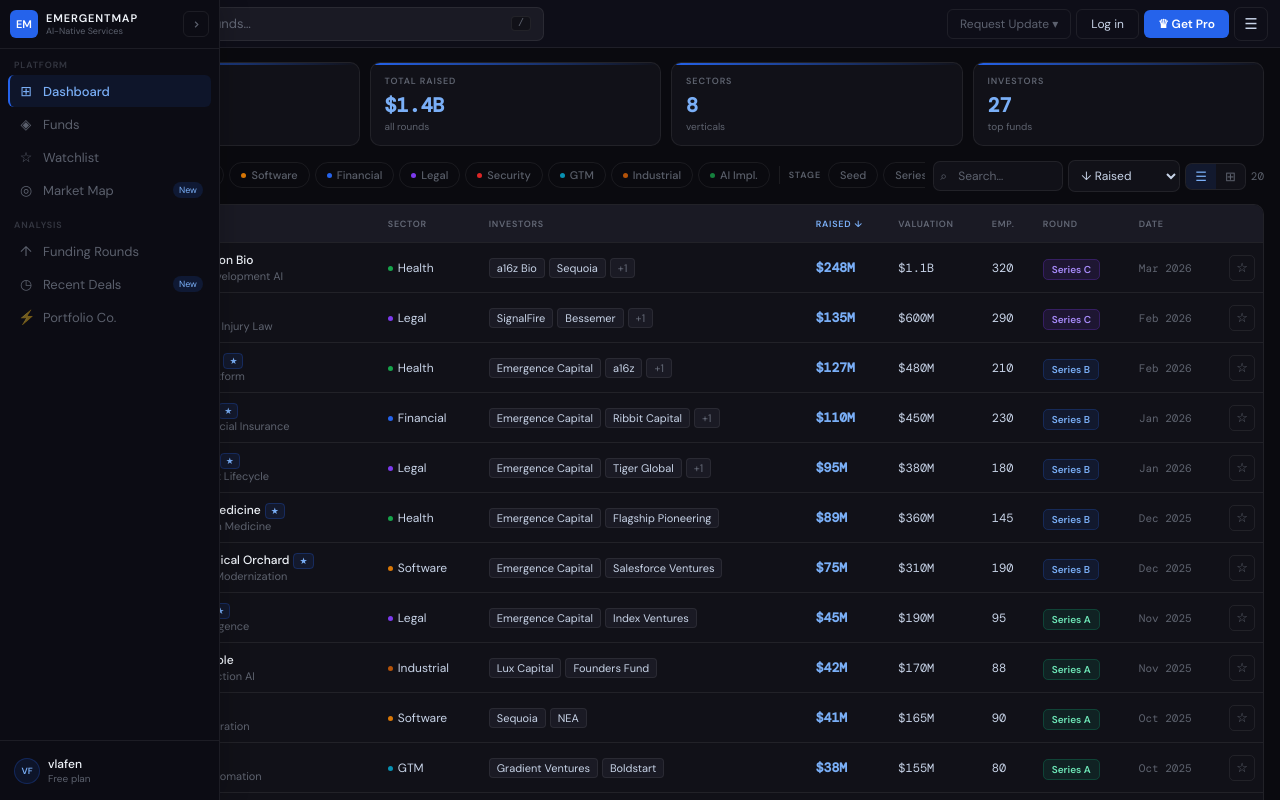
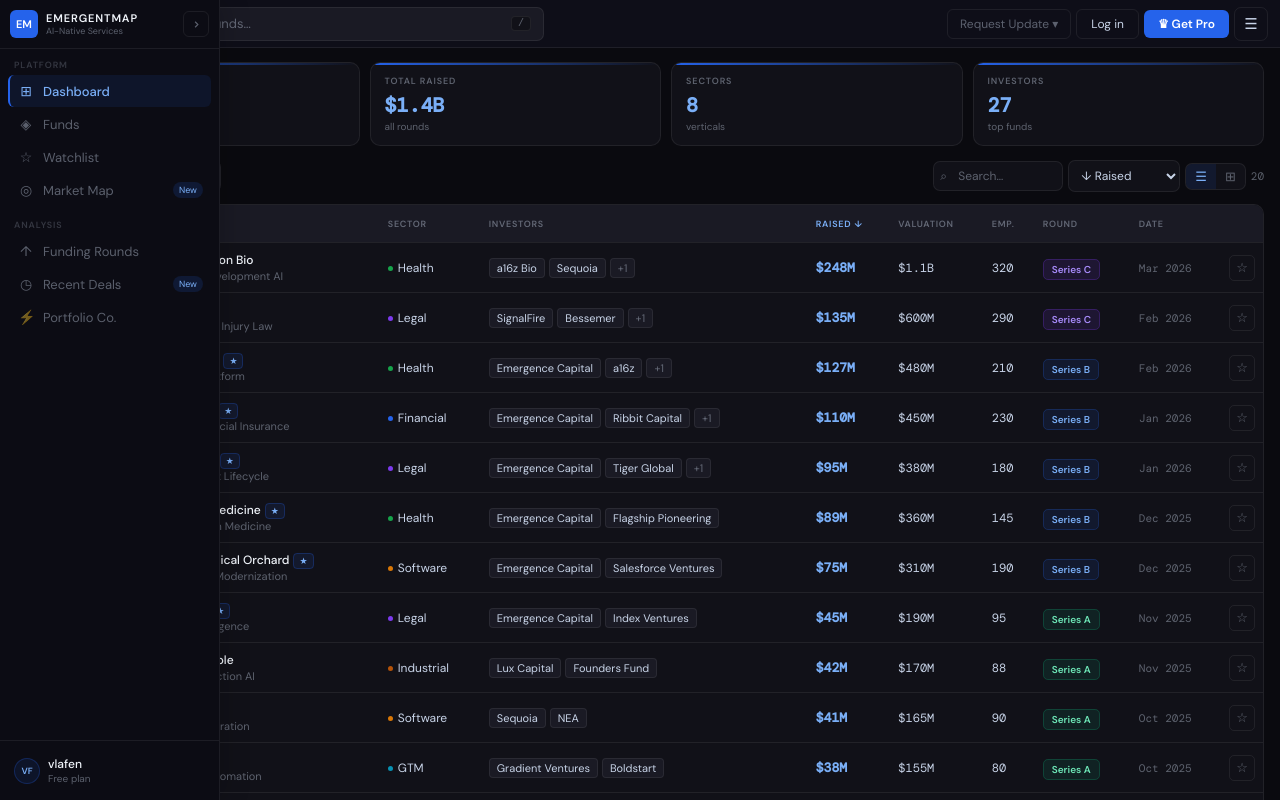
Before and after one commit to vlafen/emergence, a Next.js app: page /dashboard in a window 1280 px wide. Built offline with nearby package versions, Linux system fonts and the light colour scheme.

Commit message:
dashboard: dropdown filters + light theme fix + compact appearance menu

```diff
--- a/app/(public)/dashboard/page.tsx
+++ b/app/(public)/dashboard/page.tsx
@@ -87,6 +87,8 @@
   const [pinned,setPinned]=useState(false)
   const [hovered,setHovered]=useState(false)
   const [menuOpen,setMenuOpen]=useState(false)
+  const [secOpen,setSecOpen]=useState(false)
+  const [stgOpen,setStgOpen]=useState(false)
   const [cmdOpen,setCmdOpen]=useState(false)
   const [cmdQ,setCmdQ]=useState('')
   const [cmdSel,setCmdSel]=useState(0)
@@ -146,7 +148,7 @@
         @import url('https://fonts.googleapis.com/css2?family=DM+Sans:wght@300;400;500;600&family=DM+Mono:wght@400;500&display=swap');
         *{box-sizing:border-box;margin:0;padding:0}body{font-family:'DM Sans',sans-serif}
         html[data-theme=dark]{--bg:#0a0a0f;--bg2:#111118;--bg3:#1a1a24;--border:rgba(255,255,255,.07);--border2:rgba(255,255,255,.14);--text:#f0f4fa;--t2:#c8d4e8;--t3:rgba(200,212,232,.42);--ac:#2563EB;--ac-bg:rgba(37,99,235,.1);--ac-b:rgba(37,99,235,.26);--ac-t:#7aaff7;--sb:#0c0c14;--top:#0e0e18}
-        html[data-theme=light]{--bg:#eef0f2;--bg2:#ffffff;--bg3:#f4f5f6;--border:rgba(0,0,0,.08);--border2:rgba(0,0,0,.16);--text:#111;--t2:#222;--t3:rgba(0,0,0,.42);--ac:#2563EB;--ac-bg:rgba(37,99,235,.07);--ac-b:rgba(37,99,235,.2);--ac-t:#1d4ed8;--sb:#fff;--top:#fff}
+        html[data-theme=light]{--bg:#f6f7f9;--bg2:#ffffff;--bg3:#f0f2f5;--border:rgba(0,0,0,.08);--border2:rgba(0,0,0,.16);--text:#111111;--t2:#1a1a1a;--t3:rgba(0,0,0,.4);--ac:#2563EB;--ac-bg:rgba(37,99,235,.07);--ac-b:rgba(37,99,235,.2);--ac-t:#1d4ed8;--sb:#ffffff;--top:#ffffff}
         .ni{display:flex;align-items:center;gap:9px;padding:7px 8px;border-radius:6px;cursor:pointer;color:var(--t3);transition:all .12s;font-size:13px;border-left:2px solid transparent;margin-bottom:1px;white-space:nowrap;overflow:hidden}
         .ni:hover{background:rgba(37,99,235,.07);color:var(--t2)}
         .ni.on{background:var(--ac-bg);color:var(--ac-t);border-left-color:var(--ac);font-weight:500}
@@ -245,18 +247,23 @@
                 {menuOpen&&(
                   <>
                     <div style={{position:'fixed',inset:0,zIndex:100}} onClick={()=>setMenuOpen(false)}/>
-                    <div style={{position:'absolute',top:40,right:0,width:200,background:'var(--bg2)',border:'1px solid var(--border)',borderRadius:10,boxShadow:'0 8px 32px rgba(0,0,0,.2)',padding:12,zIndex:200}}>
-                      <div style={{fontSize:11,color:'var(--t3)',marginBottom:8,padding:'0 2px',textTransform:'uppercase',letterSpacing:'.06em',fontWeight:600}}>Appearance</div>
-                      <div style={{display:'flex',gap:5,marginBottom:12}}>
-                        {([['☀','light'],['☾','dark']] as [string,'light'|'dark'][]).map(([icon,t])=>(
-                          <button key={t} onClick={()=>{if(theme!==t)toggleTheme()}} style={{flex:1,padding:'7px',borderRadius:7,border:`1px solid ${theme===t?'var(--ac-b)':'var(--border)'}`,background:theme===t?'var(--ac-bg)':'var(--bg3)',cursor:'pointer',color:theme===t?'var(--ac-t)':'var(--t3)',fontSize:16,transition:'all .12s',display:'flex',alignItems:'center',justifyContent:'center',gap:4}}>
-                            {icon}{theme===t&&<span style={{fontSize:9}}>✓</span>}
+                    <div style={{position:'absolute',top:40,right:0,width:220,background:'var(--bg2)',border:'1px solid var(--border)',borderRadius:10,boxShadow:'0 8px 32px rgba(0,0,0,.2)',padding:'10px 10px 8px',zIndex:200}}>
+                      <div style={{fontSize:11,color:'var(--t3)',marginBottom:8,padding:'0 4px',textTransform:'uppercase',letterSpacing:'.07em',fontWeight:600}}>Appearance</div>
+                      {/* 3 compact theme buttons: light / dark / system */}
+                      <div style={{display:'flex',gap:4,marginBottom:10,background:'var(--bg3)',borderRadius:8,padding:3}}>
+                        {([
+                          {t:'light',svg:<svg width="13" height="13" viewBox="0 0 24 24" fill="none" stroke="currentColor" strokeWidth="2"><circle cx="12" cy="12" r="5"/><path d="M12 2v2M12 20v2M4.22 4.22l1.42 1.42M18.36 18.36l1.42 1.42M2 12h2M20 12h2M4.22 19.78l1.42-1.42M18.36 5.64l1.42-1.42"/></svg>,label:'Light'},
+                          {t:'dark',svg:<svg width="13" height="13" viewBox="0 0 24 24" fill="none" stroke="currentColor" strokeWidth="2"><path d="M21 12.79A9 9 0 1 1 11.21 3 7 7 0 0 0 21 12.79z"/></svg>,label:'Dark'},
+                          {t:'system',svg:<svg width="13" height="13" viewBox="0 0 24 24" fill="none" stroke="currentColor" strokeWidth="2"><rect x="2" y="3" width="20" height="14" rx="2"/><path d="M8 21h8M12 17v4"/></svg>,label:'System'},
+                        ] as any[]).map(({t,svg,label})=>(
+                          <button key={t} onClick={()=>{if(t!=='system'&&theme!==t as any)toggleTheme()}} title={label} style={{flex:1,height:28,borderRadius:6,border:'none',background:theme===t?'var(--bg2)':'transparent',cursor:'pointer',color:theme===t?'var(--ac-t)':'var(--t3)',transition:'all .12s',display:'flex',alignItems:'center',justifyContent:'center',boxShadow:theme===t?'0 1px 3px rgba(0,0,0,.12)':'none'}}>
+                            {svg}
                           </button>
                         ))}
                       </div>
-                      <div style={{height:1,background:'var(--border)',margin:'0 0 8px'}}/>
+                      <div style={{height:1,background:'var(--border)',margin:'0 -2px 8px'}}/>
                       {[['◈','Funds','/funds'],['☆','Watchlist','/watchlist']].map(([icon,label,href])=>(
-                        <div key={label} onClick={()=>{router.push(href);setMenuOpen(false)}} style={{display:'flex',alignItems:'center',gap:9,padding:'7px 6px',borderRadius:7,cursor:'pointer',fontSize:13,color:'var(--t2)'}} onMouseOver={e=>(e.currentTarget.style.background='var(--bg3)')} onMouseOut={e=>(e.currentTarget.style.background='transparent')}>
+                        <div key={label} onClick={()=>{router.push(href);setMenuOpen(false)}} style={{display:'flex',alignItems:'center',gap:9,padding:'7px 8px',borderRadius:7,cursor:'pointer',fontSize:13,color:'var(--t2)'}} onMouseOver={e=>(e.currentTarget.style.background='var(--bg3)')} onMouseOut={e=>(e.currentTarget.style.background='transparent')}>
                           <span>{icon}</span>{label}
                           {label==='Watchlist'&&wl.size>0&&<span style={{marginLeft:'auto',fontSize:10,background:'var(--ac-bg)',color:'var(--ac-t)',padding:'1px 6px',borderRadius:8}}>{wl.size}</span>}
                         </div>
@@ -282,21 +289,55 @@
             </div>
 
             {/* FILTER BAR */}
-            <div style={{display:'flex',alignItems:'center',gap:8,marginBottom:12}}>
-              <div className="fscroll" style={{display:'flex',alignItems:'center',gap:5,flex:1,overflowX:'auto',paddingBottom:2}}>
-                <span style={{fontSize:9,color:'var(--t3)',fontWeight:700,letterSpacing:'.1em',textTransform:'uppercase',marginRight:2,flexShrink:0}}>Sector</span>
-                {SECTS.map(s=>(
-                  <div key={s.n} className={`pill${sec===s.sl?' on':''}`} onClick={()=>setSec(sec===s.sl?'':s.sl)}>
-                    {s.n!=='All'&&<span style={{width:5,height:5,borderRadius:'50%',background:s.c,display:'inline-block'}}/>}{s.n}
-                  </div>
-                ))}
-                <div style={{width:1,height:18,background:'var(--border)',margin:'0 4px',flexShrink:0}}/>
-                <span style={{fontSize:9,color:'var(--t3)',fontWeight:700,letterSpacing:'.1em',textTransform:'uppercase',marginRight:2,flexShrink:0}}>Stage</span>
-                {STAGES.map(st=>(
-                  <div key={st} className={`pill${stage===st?' on':''}`} onClick={()=>setStage(stage===st?'':st)}>{st}</div>
-                ))}
+            <div style={{display:'flex',alignItems:'center',gap:6,marginBottom:12}}>
+              {/* Sector dropdown */}
+              <div style={{position:'relative'}}>
+                <button onClick={()=>{setSecOpen(o=>!o);setStgOpen(false)}} style={{display:'flex',alignItems:'center',gap:6,padding:'6px 12px',border:`1px solid ${sec?'var(--ac-b)':'var(--border)'}`,borderRadius:7,background:sec?'var(--ac-bg)':'var(--bg2)',color:sec?'var(--ac-t)':'var(--t2)',fontSize:12,fontWeight:500,cursor:'pointer',fontFamily:"'DM Sans',sans-serif",height:32,transition:'all .12s'}}>
+                  {sec?<><span style={{width:5,height:5,borderRadius:'50%',background:SECTS.find(s=>s.sl===sec)?.c,display:'inline-block'}}/>{sec}</>:'Sector'}
+                  <span style={{fontSize:9,color:'var(--t3)',marginLeft:2}}>▾</span>
+                </button>
+                {secOpen&&(
+                  <>
+                    <div style={{position:'fixed',inset:0,zIndex:90}} onClick={()=>setSecOpen(false)}/>
+                    <div style={{position:'absolute',top:36,left:0,background:'var(--bg2)',border:'1px solid var(--border)',borderRadius:9,boxShadow:'0 6px 24px rgba(0,0,0,.15)',padding:6,zIndex:200,minWidth:160}}>
+                      {SECTS.map(s=>(
+                        <div key={s.n} onClick={()=>{setSec(s.sl);setSecOpen(false)}} style={{display:'flex',alignItems:'center',gap:8,padding:'7px 10px',borderRadius:6,cursor:'pointer',fontSize:12,color:sec===s.sl?'var(--ac-t)':'var(--t2)',background:sec===s.sl?'var(--ac-bg)':'transparent',transition:'background .1s'}} onMouseOver={e=>{if(sec!==s.sl)(e.currentTarget as HTMLDivElement).style.background='var(--bg3)'}} onMouseOut={e=>{if(sec!==s.sl)(e.currentTarget as HTMLDivElement).style.background='transparent'}}>
+                          {s.n!=='All'&&<span style={{width:7,height:7,borderRadius:'50%',background:s.c,display:'inline-block',flexShrink:0}}/>}
+                          {s.n==='All'&&<span style={{width:7,height:7,flexShrink:0}}/>}
+                          <span style={{flex:1}}>{s.n}</span>
+                          {sec===s.sl&&<span style={{fontSize:10}}>✓</span>}
+                        </div>
+                      ))}
+                    </div>
+                  </>
+                )}
               </div>
-              <div style={{display:'flex',alignItems:'center',gap:5,flexShrink:0}}>
+
+              {/* Stage dropdown */}
+              <div style={{position:'relative'}}>
+                <button onClick={()=>{setStgOpen(o=>!o);setSecOpen(false)}} style={{display:'flex',alignItems:'center',gap:6,padding:'6px 12px',border:`1px solid ${stage?'var(--ac-b)':'var(--border)'}`,borderRadius:7,background:stage?'var(--ac-bg)':'var(--bg2)',color:stage?'var(--ac-t)':'var(--t2)',fontSize:12,fontWeight:500,cursor:'pointer',fontFamily:"'DM Sans',sans-serif",height:32,transition:'all .12s'}}>
+                  {stage||'Stage'}<span style={{fontSize:9,color:'var(--t3)',marginLeft:2}}>▾</span>
+                </button>
+                {stgOpen&&(
+                  <>
+                    <div style={{position:'fixed',inset:0,zIndex:90}} onClick={()=>setStgOpen(false)}/>
+                    <div style={{position:'absolute',top:36,left:0,background:'var(--bg2)',border:'1px solid var(--border)',borderRadius:9,boxShadow:'0 6px 24px rgba(0,0,0,.15)',padding:6,zIndex:200,minWidth:130}}>
+                      <div onClick={()=>{setStage('');setStgOpen(false)}} style={{display:'flex',alignItems:'center',gap:8,padding:'7px 10px',borderRadius:6,cursor:'pointer',fontSize:12,color:!stage?'var(--ac-t)':'var(--t2)',background:!stage?'var(--ac-bg)':'transparent'}} onMouseOver={e=>{if(stage)(e.currentTarget as HTMLDivElement).style.background='var(--bg3)'}} onMouseOut={e=>{if(stage)(e.currentTarget as HTMLDivElement).style.background='transparent'}}>
+                        <span style={{flex:1}}>All stages</span>{!stage&&<span style={{fontSize:10}}>✓</span>}
+                      </div>
+                      {STAGES.map(st=>(
+                        <div key={st} onClick={()=>{setStage(st);setStgOpen(false)}} style={{display:'flex',alignItems:'center',gap:8,padding:'7px 10px',borderRadius:6,cursor:'pointer',fontSize:12,color:stage===st?'var(--ac-t)':'var(--t2)',background:stage===st?'var(--ac-bg)':'transparent',transition:'background .1s'}} onMouseOver={e=>{if(stage!==st)(e.currentTarget as HTMLDivElement).style.background='var(--bg3)'}} onMouseOut={e=>{if(stage!==st)(e.currentTarget as HTMLDivElement).style.background='transparent'}}>
+                          <span style={{flex:1}}>{st}</span>{stage===st&&<span style={{fontSize:10}}>✓</span>}
+                        </div>
+                      ))}
+                    </div>
+                  </>
+                )}
+              </div>
+
+              {sec&&<button onClick={()=>setSec('')} style={{padding:'4px 8px',border:'1px solid var(--border)',borderRadius:6,background:'transparent',color:'var(--t3)',fontSize:11,cursor:'pointer',fontFamily:"'DM Sans',sans-serif"}}>✕ Clear</button>}
+
+              <div style={{marginLeft:'auto',display:'flex',alignItems:'center',gap:5}}>
                 <div style={{position:'relative'}}>
                   <span style={{position:'absolute',left:7,top:'50%',transform:'translateY(-50%)',fontSize:12,color:'var(--t3)',pointerEvents:'none'}}>⌕</span>
                   <input value={q} onChange={e=>setQ(e.target.value)} placeholder="Search…" style={{background:'var(--bg2)',border:'1px solid var(--border)',borderRadius:7,padding:'6px 8px 6px 24px',fontSize:12,color:'var(--text)',fontFamily:"'DM Sans',sans-serif",width:130,outline:'none'}}/>
```
